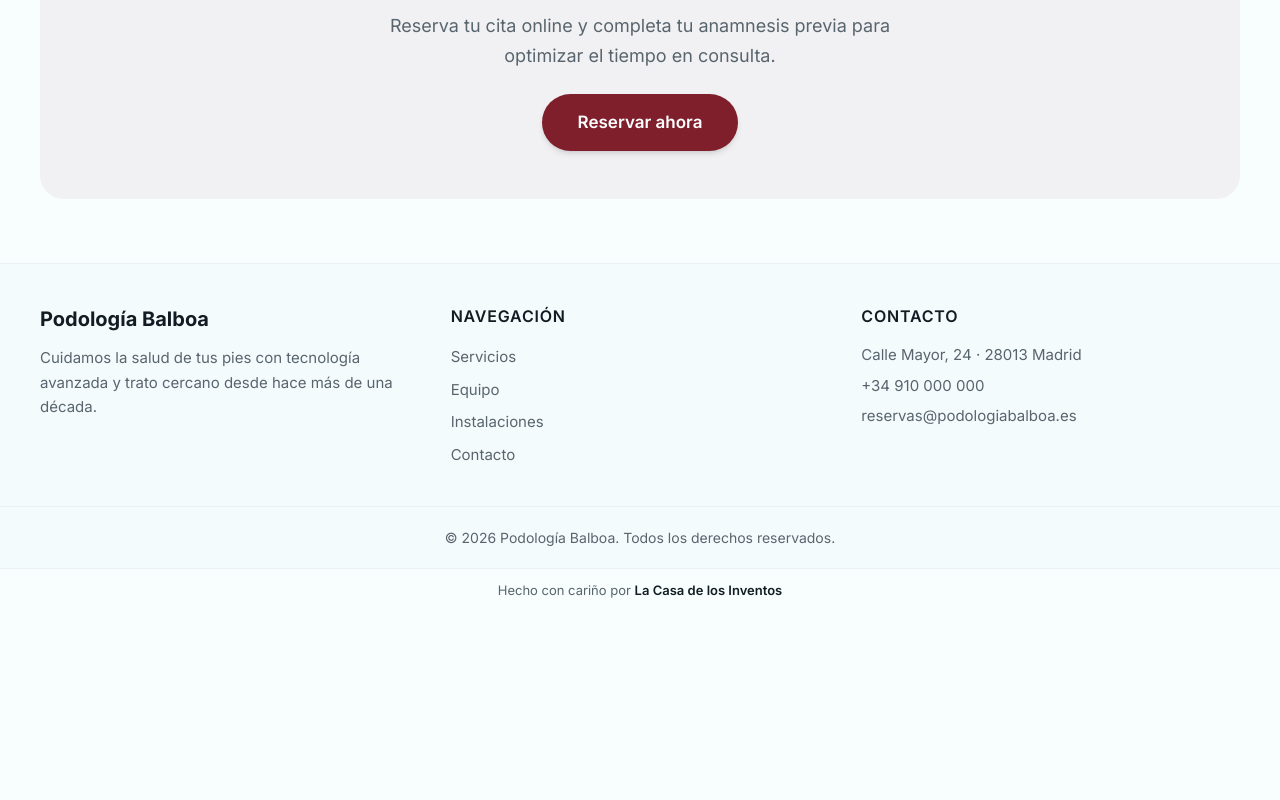
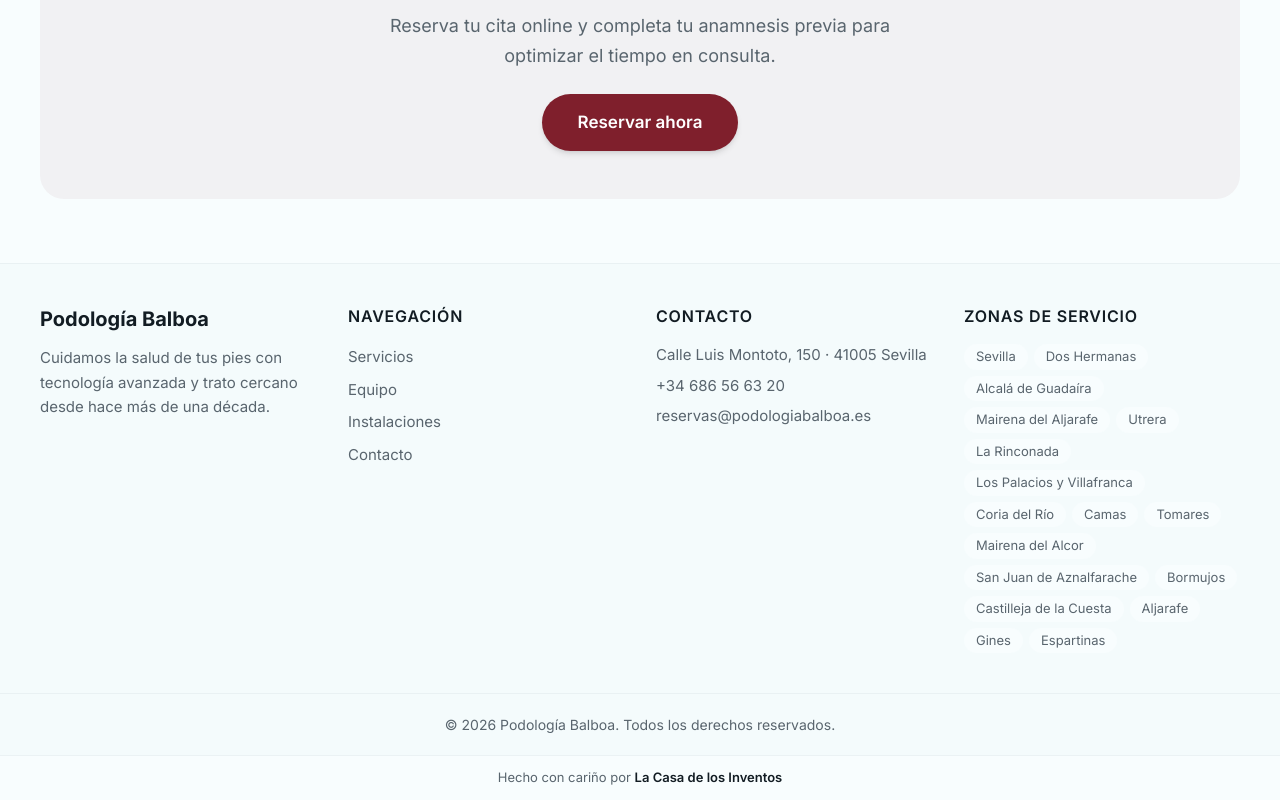
Before and after one commit to LuisRamirezdeVerger/clinicapodologo, a Next.js app: page / in a window 1280 px wide. Shown: the part 3864-4664 px from the top of the page. Before the commit the page ends 4477 px from the top, so only its background shows below. Built offline with nearby package versions, Linux system fonts and the light colour scheme.

Commit message:
last polish

```diff
--- a/actions/send-reservation.ts
+++ b/actions/send-reservation.ts
@@ -104,7 +104,7 @@ function buildEmailHtml(data: {
         <td align="center">
           <table role="presentation" width="100%" cellpadding="0" cellspacing="0" style="max-width:600px;background:#ffffff;border-radius:16px;overflow:hidden;box-shadow:0 4px 12px rgba(0,0,0,0.05);">
             <tr>
-              <td style="background:#0aa6a0;padding:24px 32px;color:#ffffff;">
+              <td style="background:#7b2334;padding:24px 32px;color:#ffffff;">
                 <h1 style="margin:0;font-size:20px;font-weight:700;">Nueva solicitud de cita</h1>
                 <p style="margin:4px 0 0 0;font-size:14px;opacity:0.9;">Podología Balboa</p>
               </td>
@@ -114,14 +114,14 @@ function buildEmailHtml(data: {
                 <h2 style="margin:0 0 16px 0;font-size:16px;color:#111827;border-bottom:1px solid #e5e7eb;padding-bottom:8px;">Datos del paciente</h2>
                 <table role="presentation" width="100%" cellpadding="0" cellspacing="0" style="font-size:14px;">
                   <tr><td style="padding:8px 0;color:#6b7280;width:140px;">Nombre</td><td style="padding:8px 0;color:#111827;font-weight:600;">${safe(data.fullName)}</td></tr>
-                  <tr><td style="padding:8px 0;color:#6b7280;">Email</td><td style="padding:8px 0;color:#111827;"><a href="mailto:${safe(data.email)}" style="color:#0aa6a0;text-decoration:none;">${safe(data.email)}</a></td></tr>
-                  <tr><td style="padding:8px 0;color:#6b7280;">Teléfono</td><td style="padding:8px 0;color:#111827;"><a href="tel:${safe(data.phone)}" style="color:#0aa6a0;text-decoration:none;">${safe(data.phone)}</a></td></tr>
+                  <tr><td style="padding:8px 0;color:#6b7280;">Email</td><td style="padding:8px 0;color:#111827;"><a href="mailto:${safe(data.email)}" style="color:#7b2334;text-decoration:none;">${safe(data.email)}</a></td></tr>
+                  <tr><td style="padding:8px 0;color:#6b7280;">Teléfono</td><td style="padding:8px 0;color:#111827;"><a href="tel:${safe(data.phone)}" style="color:#7b2334;text-decoration:none;">${safe(data.phone)}</a></td></tr>
                 </table>
 
                 <h2 style="margin:24px 0 16px 0;font-size:16px;color:#111827;border-bottom:1px solid #e5e7eb;padding-bottom:8px;">Servicio solicitado</h2>
                 <table role="presentation" width="100%" cellpadding="0" cellspacing="0" style="font-size:14px;">
                   <tr><td style="padding:8px 0;color:#6b7280;width:140px;">Servicio</td><td style="padding:8px 0;color:#111827;font-weight:600;">${safe(data.serviceName)}</td></tr>
-                  <tr><td style="padding:8px 0;color:#6b7280;">Precio estimado</td><td style="padding:8px 0;color:#0aa6a0;font-weight:700;">${safe(data.servicePrice)}</td></tr>
+                  <tr><td style="padding:8px 0;color:#6b7280;">Precio estimado</td><td style="padding:8px 0;color:#7b2334;font-weight:700;">${safe(data.servicePrice)}</td></tr>
                   ${notesBlock}
                 </table>
 
--- a/app/(public)/layout.tsx
+++ b/app/(public)/layout.tsx
@@ -2,6 +2,7 @@ import Link from "next/link";
 import type { ReactNode } from "react";
 import PublicNav from "@/components/ui/public-nav";
 import ScrollToTop from "@/components/ui/scroll-to-top";
+import { SITE } from "@/lib/site";
 
 const FOOTER_LINKS = [
   { href: "/#servicios", label: "Servicios" },
@@ -9,6 +10,9 @@ const FOOTER_LINKS = [
   { href: "/#instalaciones", label: "Instalaciones" },
   { href: "/#contacto", label: "Contacto" },
 ] as const;
+
+// E.164 puro para hrefs (tel:/mailto): quita espacios del teléfono.
+const PHONE_E164 = SITE.phone.replace(/\s+/g, "");
 
 export default function PublicLayout({ children }: { children: ReactNode }) {
   return (
@@ -30,13 +34,13 @@ export default function PublicLayout({ children }: { children: ReactNode }) {
 
       {/* ─────────── FOOTER ─────────── */}
       <footer className="w-full border-t border-border/40 bg-muted/30">
-        <div className="mx-auto grid w-full max-w-[80rem] grid-cols-1 gap-[clamp(1.5rem,4dvh,2.5rem)] px-[clamp(1rem,5vw,2.5rem)] py-[clamp(2rem,5dvh,3.5rem)] sm:grid-cols-2 lg:grid-cols-3">
+        <div className="mx-auto grid w-full max-w-[80rem] grid-cols-1 gap-[clamp(1.5rem,4dvh,2.5rem)] px-[clamp(1rem,5vw,2.5rem)] py-[clamp(2rem,5dvh,3.5rem)] sm:grid-cols-2 lg:grid-cols-4">
           <section aria-labelledby="footer-brand">
             <h2
               id="footer-brand"
               className="text-[clamp(1rem,2vw,1.25rem)] font-bold"
             >
-              Podología Balboa
+              {SITE.name}
             </h2>
             <p className="mt-[clamp(0.5rem,1.5dvh,0.75rem)] text-[clamp(0.8125rem,1.4vw,0.9375rem)] leading-relaxed text-muted-foreground break-words">
               Cuidamos la salud de tus pies con tecnología avanzada y trato cercano desde hace más de una década.
@@ -72,27 +76,48 @@ export default function PublicLayout({ children }: { children: ReactNode }) {
               Contacto
             </h2>
             <address className="mt-[clamp(0.75rem,2dvh,1rem)] flex flex-col gap-[clamp(0.375rem,1dvh,0.5rem)] text-[clamp(0.8125rem,1.4vw,0.9375rem)] not-italic text-muted-foreground">
-              <span className="break-words">Calle Mayor, 24 · 28013 Madrid</span>
+              <span className="break-words">
+                {SITE.address.street} · {SITE.address.postalCode}{" "}
+                {SITE.address.locality}
+              </span>
               <a
-                href="tel:+34910000000"
+                href={`tel:${PHONE_E164}`}
                 className="transition-colors hover:text-foreground active:scale-[0.98] active:opacity-70"
               >
-                +34 910 000 000
+                {SITE.phone}
               </a>
               <a
-                href="mailto:reservas@podologiabalboa.es"
+                href={`mailto:${SITE.email}`}
                 className="break-words transition-colors hover:text-foreground active:scale-[0.98] active:opacity-70"
               >
-                reservas@podologiabalboa.es
+                {SITE.email}
               </a>
             </address>
           </section>
 
+          <section aria-labelledby="footer-areas">
+            <h2
+              id="footer-areas"
+              className="text-[clamp(0.875rem,1.5vw,1rem)] font-semibold uppercase tracking-wider"
+            >
+              Zonas de servicio
+            </h2>
+            <ul className="mt-[clamp(0.75rem,2dvh,1rem)] flex flex-wrap gap-[clamp(0.25rem,0.75vw,0.375rem)] text-[clamp(0.75rem,1.3vw,0.8125rem)]">
+              {SITE.serviceAreas.map((area) => (
+                <li
+                  key={area}
+                  className="rounded-full bg-background px-[clamp(0.5rem,1.5vw,0.75rem)] py-[0.1875rem] text-muted-foreground break-words"
+                >
+                  {area}
+                </li>
+              ))}
+            </ul>
+          </section>
         </div>
 
         <div className="border-t border-border/40">
           <p className="mx-auto w-full max-w-[80rem] px-[clamp(1rem,5vw,2.5rem)] py-[clamp(1rem,2.5dvh,1.5rem)] text-center text-[clamp(0.75rem,1.3vw,0.875rem)] text-muted-foreground">
-            © {new Date().getFullYear()} Podología Balboa. Todos los derechos reservados.
+            © {new Date().getFullYear()} {SITE.name}. Todos los derechos reservados.
           </p>
         </div>
       </footer>
--- a/app/layout.tsx
+++ b/app/layout.tsx
@@ -79,7 +79,7 @@ export const metadata: Metadata = {
     address: true,
   },
   icons: {
-    icon: "/favicon.ico",
+    icon: "/logo.webp",
     apple: "/logo.webp",
   },
 };
--- a/lib/site.ts
+++ b/lib/site.ts
@@ -21,8 +21,8 @@ export const SITE = {
     country: "ES",
   },
   geo: {
-    latitude: 37.3891,
-    longitude: -5.9845,
+    latitude: 37.38821,
+    longitude: -5.96784,
   },
   serviceAreas: [
     "Sevilla",
```
